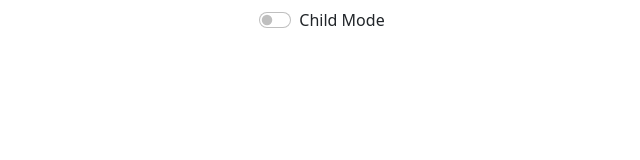
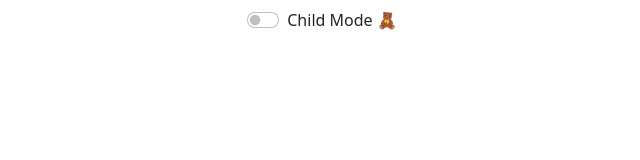
Before and after one commit to imkrishnasarathi/PleasantWeb-Extension, a plain HTML site: page index.html in a window 1280 px wide. Shown: the full height of the page, 318-958 px from the left. Drawn offline with nearby package versions, Linux system fonts and the light colour scheme.

Commit message:
update files

```diff
--- a/index.html
+++ b/index.html
@@ -10,7 +10,7 @@
     <div class="container justify-content-center align-items-center mt-2" style="display: flex;">
         <div class="form-check form-switch">
             <input class="form-check-input" type="checkbox" role="switch" id="flexSwitchCheckDefault">
-            <label class="form-check-label" for="flexSwitchCheckDefault">Child Mode</label>
+            <label class="form-check-label" for="flexSwitchCheckDefault">Child Mode 🧸</label>
         </div>
     </div>
     <script src="script.js"></script>
```
